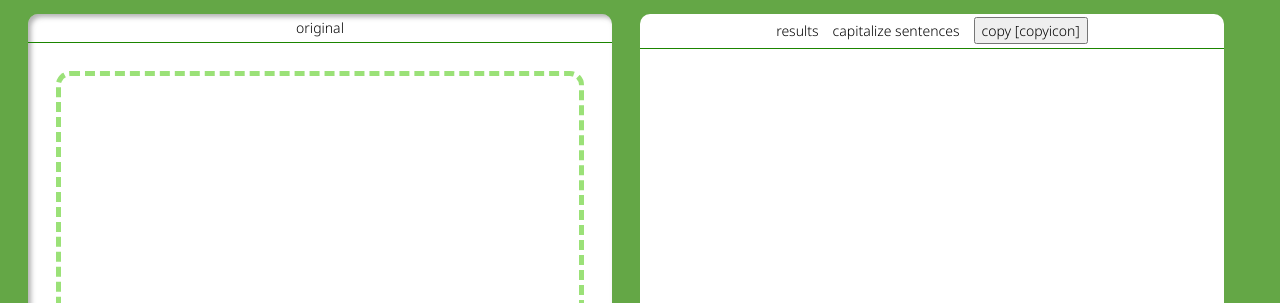
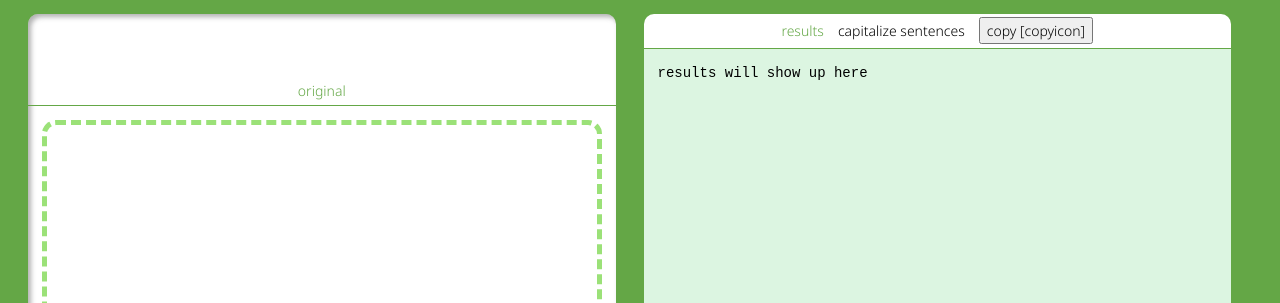
Before and after one commit to rg3h/fixTranscript, a plain HTML site: page index.html in a window 1280 px wide. Shown: the part 90-393 px from the top of the page. Drawn offline with Linux system fonts and the light colour scheme; a web font is replaced by a local one.

Commit message:
starting to add in the copy paste UX

```diff
--- a/index.html
+++ b/index.html
@@ -34,12 +34,9 @@
   </div> <!-- header -->
 
   <div class=dropZone>
-    <div class=cardBar>
-      <div class=cardBarTitle>original</div>
-    </div>
-    <div class=dropZoneMain>
-      drop text here
-    </div>
+    <div class=dropZoneMainMessage>paste text here</div>
+    <div class=cardBar><div class=cardBarTitle>original</div></div>
+    <pre contenteditable class=dropZoneMainBeforeDrop></pre>
   </div>
 
   <div class=resultsZone>
@@ -48,8 +45,7 @@
       <div class=checkBox>capitalize sentences</div>
       <button class=cardBarButton>copy [copyicon]</button>
     </div>
-    <div class=resultsZoneMain>
-    </div>
+    <pre contenteditable class=resultsZoneMain>results will show up here</pre>
   </div>
 </body>
 </html>
--- a/main/main.css
+++ b/main/main.css
@@ -39,7 +39,7 @@ body {
   display: grid;
   font-family: notoSans, arial;
   gap: 2rem;
-  grid-template-columns: 1fr 1fr;
+  grid-template-columns: 48% 48%;
   grid-template-rows: max-content auto;
   height: 100%;
   margin: 0;
@@ -47,6 +47,11 @@ body {
   padding: 1rem 2rem 2rem 2rem;
   width: 100%;
   max-width: 100rem;
+}
+
+/* hide the border for contenteditable attributes */
+[contenteditable] {
+  outline: 0px solid transparent;
 }
 
 .headerContainer {
@@ -121,6 +126,8 @@ body {
   background: white;
   border-radius: 10px;
   color: black;
+  display: flex;
+  flex-direction: column;
   min-height: 100%;
 }
 
@@ -141,7 +148,7 @@ body {
 
 .cardBar {
   align-items: center;
-  border-bottom: solid 1px var(--green);
+  border-bottom: solid 1px var(--lightGreen);
   display: flex;
   font-family: notoSansLight, arial;
   font-size: 1rem;
@@ -152,10 +159,32 @@ body {
 }
 
 .cardBarTitle {
+  color: var(--lightGreen);
+  flex-grow: 0;
 }
 
 
 .dropZoneMain {
+  flex-grow: 1;
+  overflow: auto;
+  padding: 1rem;
+  position: relative;
+  width: 100%;
+  max-width: 500px;
+  z-index: 1;
+}
+
+.dropZoneMainMessage {
+  color: var(--extraLightGreen);
+  font-size: 3rem;
+  position: relative;
+  top: calc(50% - 3rem);
+  width: 100%;
+  text-align: center;
+  user-select: none;
+}
+
+.dropZoneMainBeforeDrop {
   align-items: center;
   border-radius: 1rem;
   border: dashed 5px var(--extraLightGreen);
@@ -164,11 +193,17 @@ body {
   font-size: 3rem;
   height: calc(100% - 6rem);
   justify-content: center;
-  margin: 2rem;
-  padding: 1rem;
-  width: calc(100% - 4rem);
+  margin: 1rem;
+  width: calc(100% - 2rem);
 }
 
-,resultsZoneMain {
+.resultsZoneMain {
+  background: var(--extraLightGreen);
+  background: rgb(220, 245, 225);
+  border-bottom-left-radius: 1rem;
+  border-bottom-right-radius: 1rem;
   padding: 1rem;
+  overflow: auto;
+  width: 100%;
+  height: 100%;
 }
--- a/main/main.js
+++ b/main/main.js
@@ -2,20 +2,73 @@
  * @fileoverview fixTranscript/main/main.js landing page code.
  */
 
-/*****
-import {updateDateOnTheMinute} from '../clientComponents/date/date.js';
-import {getFirstElementByClassName} from '../clientComponents/html/html.js';
-
 window.addEventListener('load', main);
 window.addEventListener('unload', function () {});  // break back button cache
 
+let dropZoneMain;
+
 // main entry point for the app
 async function main() {
-  handleDate();
+  dropZoneMain = document.getElementsByClassName('dropZoneMainBeforeDrop')[0];
+  setEmptySelection();
+
+  // dropZoneMain.addEventListener('keypress', handleDropZoneKeyPress);
+  dropZoneMain.addEventListener('pointerdown', handleDropZonePointerDown);
+  dropZoneMain.addEventListener('paste', handlePaste);
 }
 
-function handleDate() {
-  let dateDiv = getFirstElementByClassName('date');
-  updateDateOnTheMinute(dateDiv);
+function handleDropZonePointerDown(e) {
+  e.preventDefault;
+  setEmptySelection();
 }
-*****/
+
+function setEmptySelection() {
+  dropZoneMain.innerHTML = '\u00A0';
+  dropZoneMain.focus();
+  let selection = window.getSelection();
+  // selection.modify('extend', 'forward', 'line');  // selects the entire line
+  let firstChild = dropZoneMain.firstChild;
+  selection.collapse(firstChild, firstChild.length/2);
+}
+
+function handleDropZoneKeyPress(e) {
+  e.preventDefault;
+
+  if (firstTime) {
+    e.target.innerHTML = '';
+    firstTime = false;
+  }
+  let name = e.key;
+  let code = e.code;
+  if (e.key === 'Enter') {
+    console.log(buffer.join(''));
+  } else {
+    console.log(e.key);
+    buffer.push(e.key);
+  }
+}
+
+function handlePaste(e) {
+  e.preventDefault;
+
+  dropZoneMain.className = 'dropZoneMain';
+
+  let text = (e.clipboardData || window.clipboardDats).getData('text');
+  console.log(text);
+  text = fixText(text);
+  let result = document.getElementsByClassName('resultsZoneMain')[0];
+  result.innerHTML = text;
+
+/***
+  setTimeout(function() {
+    let result = document.getElementsByClassName('resultsZoneMain')[0];
+    result.innerHTML = null;
+    let clone = dropZoneMain.cloneNode(true);
+    result.appendChild(clone);
+  }, 0);
+***/
+}
+
+function fixText(textIn) {
+  return textIn.toUpperCase();
+}
```
